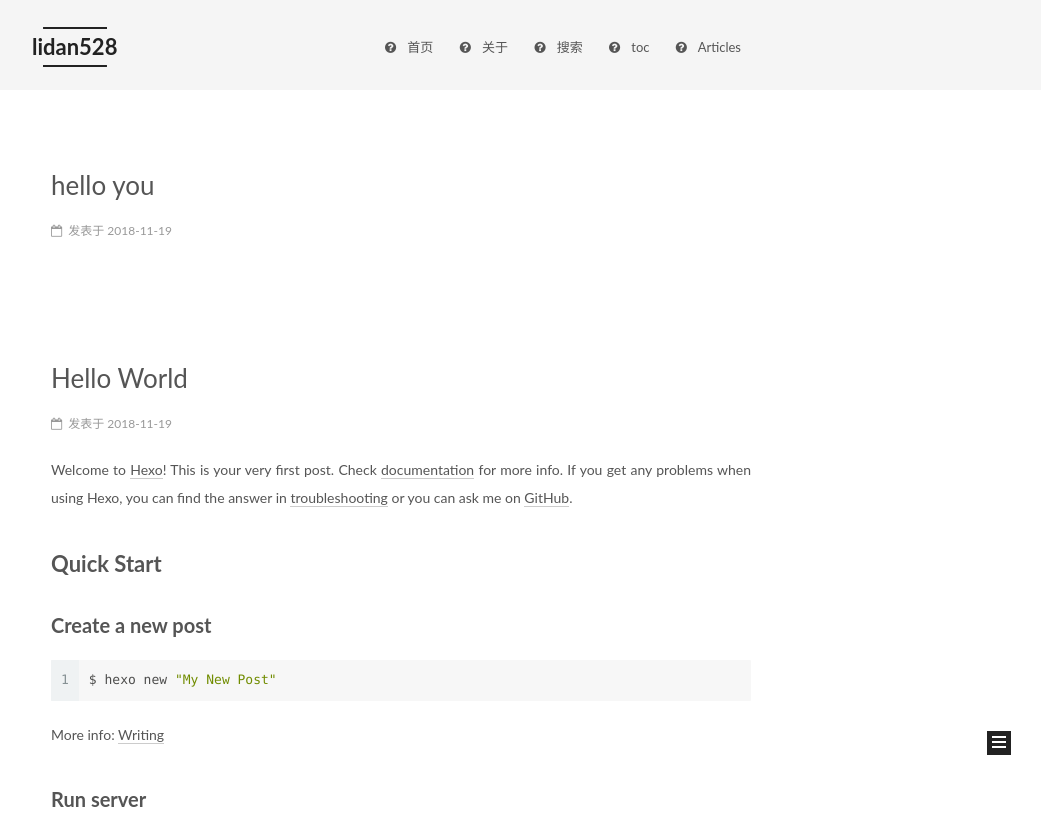
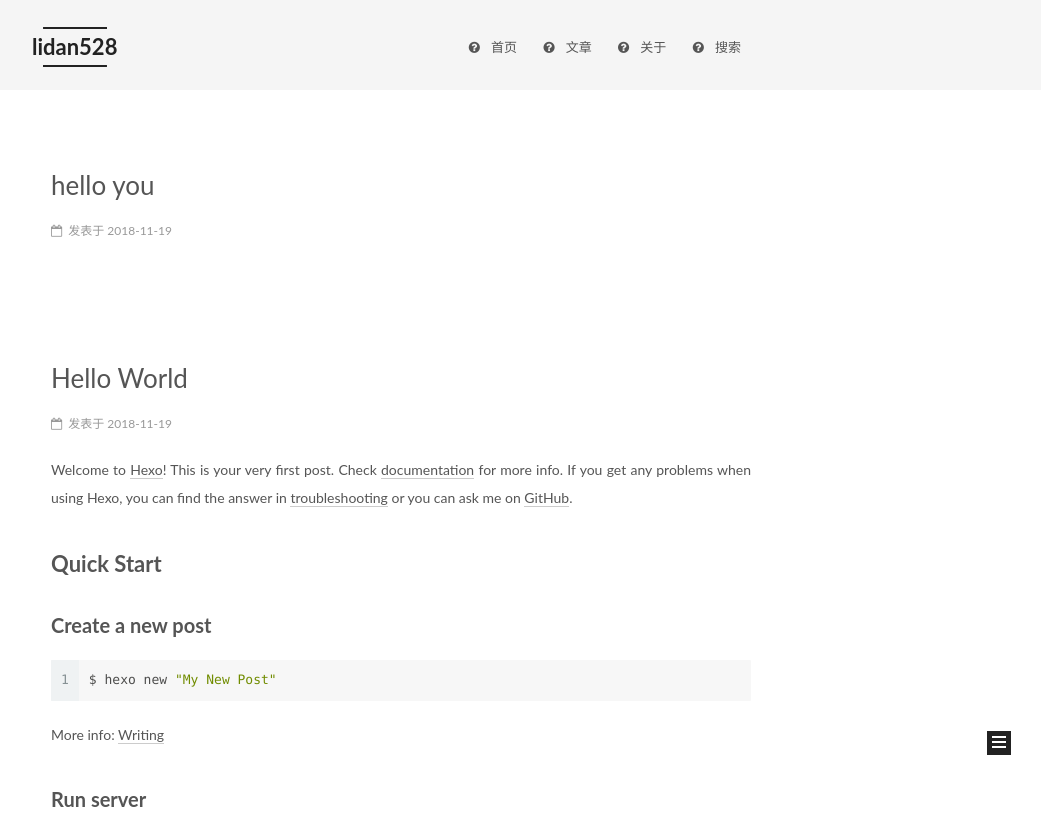
Before and after one commit to lidan528/lidan528.github.io, a plain HTML site: page index.html in a window 1280 px wide. Shown: the top 817 px of the page, without its empty margins (239-1280 px from the left). Drawn offline with Linux system fonts and the light colour scheme.

Commit message:
Site updated: 2018-11-22 00:00:00

```diff
--- a/css/main.css
+++ b/css/main.css
@@ -1822,7 +1822,7 @@ pre .javascript .function {
   width: 4px;
   height: 4px;
   border-radius: 50%;
-  background: #ff130a;
+  background: #699f82;
 }
 .links-of-blogroll {
   font-size: 13px;
--- a/index.html
+++ b/index.html
@@ -187,6 +187,16 @@
         </li>
 
 
+        <li class="menu-item menu-item-articles">
+          <a href="/articles/" rel="section">
+
+              <i class="menu-item-icon fa fa-fw fa-question-circle"></i> <br>
+
+            文章
+          </a>
+        </li>
+
+
         <li class="menu-item menu-item-about">
           <a href="/about/" rel="section">
 
@@ -203,26 +213,6 @@
               <i class="menu-item-icon fa fa-fw fa-question-circle"></i> <br>
 
             搜索
-          </a>
-        </li>
-
-
-        <li class="menu-item menu-item-toc">
-          <a href="/toc/" rel="section">
-
-              <i class="menu-item-icon fa fa-fw fa-question-circle"></i> <br>
-
-            toc
-          </a>
-        </li>
-
-
-        <li class="menu-item menu-item-articles">
-          <a href="/archives/" rel="section">
-
-              <i class="menu-item-icon fa fa-fw fa-question-circle"></i> <br>
-
-            Articles
           </a>
         </li>
 
```
Also changed, not shown: archives/2018/11/index.html (+10 -20 lines), archives/2018/index.html (+10 -20 lines), archives/index.html (+10 -20 lines), hello-world/index.html (+10 -20 lines), hello-you/index.html (+10 -20 lines).
